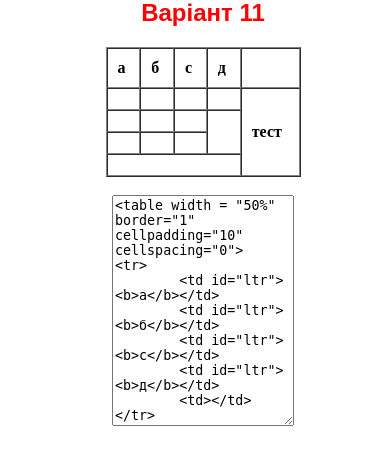
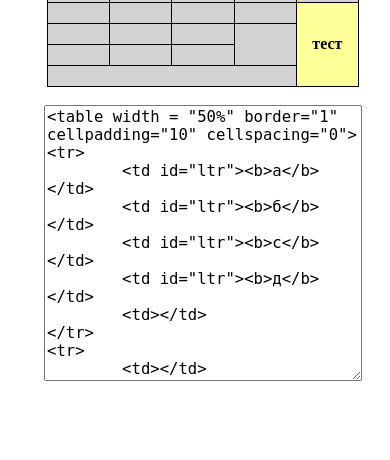
Before and after one commit to ZovytOleg/ZovytOleg.github.io, a PHP site: page /lab2.html in a window 390 px wide. Shown: the part 405-865 px from the top of the page. Run offline with PHP 8.4, Linux system fonts and the light colour scheme.

Commit message:
Update style.css

```diff
--- a/style.css
+++ b/style.css
@@ -27,16 +27,80 @@
 a:active {
 	font-size: 1.5em;
 }
+/*Лабораторная №2*/
+table {
+	border-collapse: collapse;
+	text-align: center;
+	table-layout: fixed;
+}
+tr,td {
+	background: lightgray;
+	border: 1px solid;
+}
+#td1 {
+	background-color: #ffff99;
+}
+#img1 {
+	width: 50%;
+}
+#ltr {
+	padding: 0px;
+}
+#textar {
+		width: 50%;
+}
 
+@media screen and (max-width: 550px) {
+	table {
+		width: 80%;
+	 	}
+	#img1 {
+		width: 80%;
+	}
+	#td1 {
+		word-wrap: break-word;
+	}
+	#textar {
+		width: 80%;
+		font-size: 1.2em;
+	}
+}
 @media screen and (max-width: 340px) {
 	body {
 		font-size: 10px;
+	}
+	table {
+		width: 100%;
+	 }
+	#img1 {
+		width: 100%;
+	}
+	#td1 {
+		word-wrap: break-word;
+	}
+	#textar {
+		width: 100%;
+		font-size: 1.2em;
 	}
 }
 
 @media screen and (max-width: 235px) {
 	body {
 		font-size: 5px;
+	}
+	 #td1 {
+		font-size: 2.5em;
+		word-wrap: break-word;
+		padding-left: 5%;
+	}
+	 #ltr {
+		font-size: 1.5em;
+		margin: 0px;
+	}
+	#img1 {
+		width:100%;
+		font-size: 5px;
+
 	}
 }
 
```
